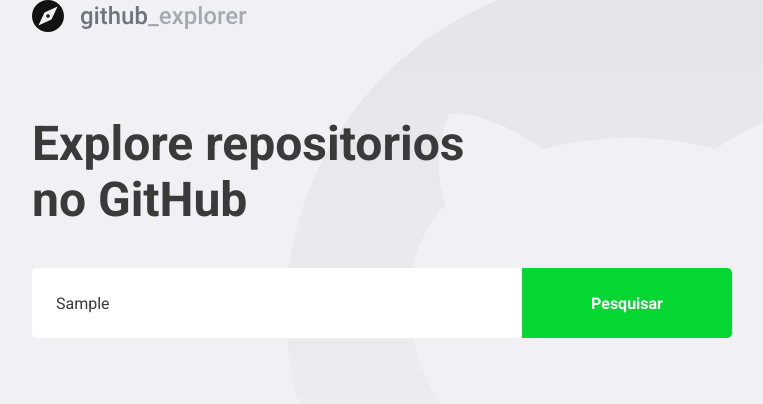
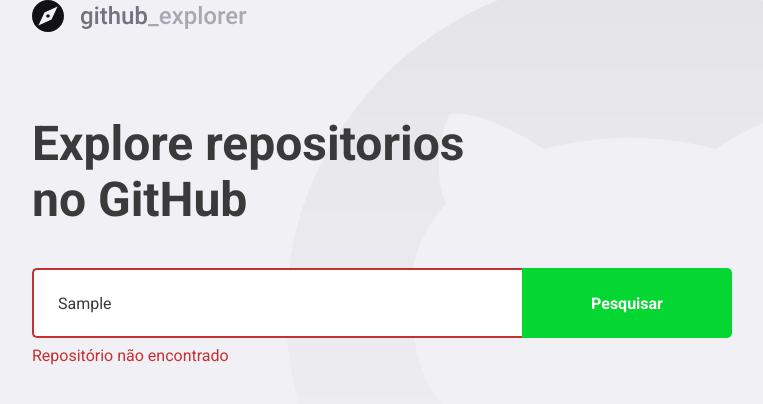
Before and after one commit to kleysoncastro/gitexplorer, a React (Create React App) app: page / in a window 1280 px wide. Both pictures are taken after typing "Sample" into the empty fields and a click on the button "Pesquisar". Shown: the top 404 px of the page, without its empty margins (128-891 px from the left). Built offline with nearby package versions, Linux system fonts and the light colour scheme; no server answers.

Commit message:
chore: get erro 	get erro's form end styled

```diff
--- a/src/router/Dashboard/index.tsx
+++ b/src/router/Dashboard/index.tsx
@@ -1,6 +1,8 @@
 import React, { useState, FormEvent } from 'react';
 import { FiChevronRight } from 'react-icons/fi';
-import { Title, Form, Repositories } from './styles';
+import {
+  Title, Form, Repositories, Error,
+} from './styles';
 import logo from '../../assets/logo.svg';
 
 import api from '../../services/api';
@@ -18,19 +20,31 @@
 const Dashboard: React.FC = () => {
   const [newRepository, setNewrepository] = useState('');
   const [repositories, setRepositories] = useState<Repository[]>([]);
+  const [inputError, setInputError] = useState('');
 
   async function handleRepository(event: FormEvent<HTMLFormElement>): Promise<void> {
     event.preventDefault();
-    const response = await api.get<Repository>(`repos/${newRepository}`);
-    const repository = response.data;
-    setRepositories([...repositories, repository]);
-    setNewrepository('');
+
+    if (!newRepository) {
+      setInputError('Digite o nome do repo ex: autor/repositório');
+      return;
+    }
+
+    try {
+      const response = await api.get<Repository>(`repos/${newRepository}`);
+      const repository = response.data;
+      setRepositories([...repositories, repository]);
+      setNewrepository('');
+      setInputError('');
+    } catch (erro) {
+      setInputError('Repositório não encontrado');
+    }
   }
   return (
     <>
       <img src={logo} alt="GitHub Explore" />
       <Title>Explore repositorios no GitHub</Title>
-      <Form onSubmit={handleRepository}>
+      <Form hasError={!!inputError} onSubmit={handleRepository}>
         <input
           value={newRepository}
           onChange={(e) => setNewrepository(e.target.value)}
@@ -38,6 +52,8 @@
         />
         <button type="submit">Pesquisar</button>
       </Form>
+
+      {inputError && <Error>{inputError}</Error>}
       <Repositories>
         {repositories.map((repo) => (
           <a key={repo.full_name} href="teste">
--- a/src/router/Dashboard/styles.ts
+++ b/src/router/Dashboard/styles.ts
@@ -1,6 +1,9 @@
-import styled from 'styled-components';
+import styled, { css } from 'styled-components';
 import { shade } from 'polished';
 
+interface FromProps {
+  hasError: boolean;
+}
 export const Title = styled.h1`
 font-size: 48px;
 color: #3a3a3a;
@@ -9,7 +12,12 @@
 line-height: 56px;
 `;
 
-export const Form = styled.form`
+export const Error = styled.span`
+  display: block;
+  color: #c53030;
+  margin-top: 8px;
+`;
+export const Form = styled.form<FromProps>`
   margin-top: 40px;
   max-width: 700px;
 
@@ -22,6 +30,12 @@
     border: 0;
     border-radius: 5px 0 0 5px;
     color: #3a3a3a;
+    border: 2px solid   #fff;
+    border-right: 0;
+
+    ${(props) => props.hasError && css`
+      border-color: #c53030;
+    `}
 
     &::placeholder {
       color: #dddd;
```
